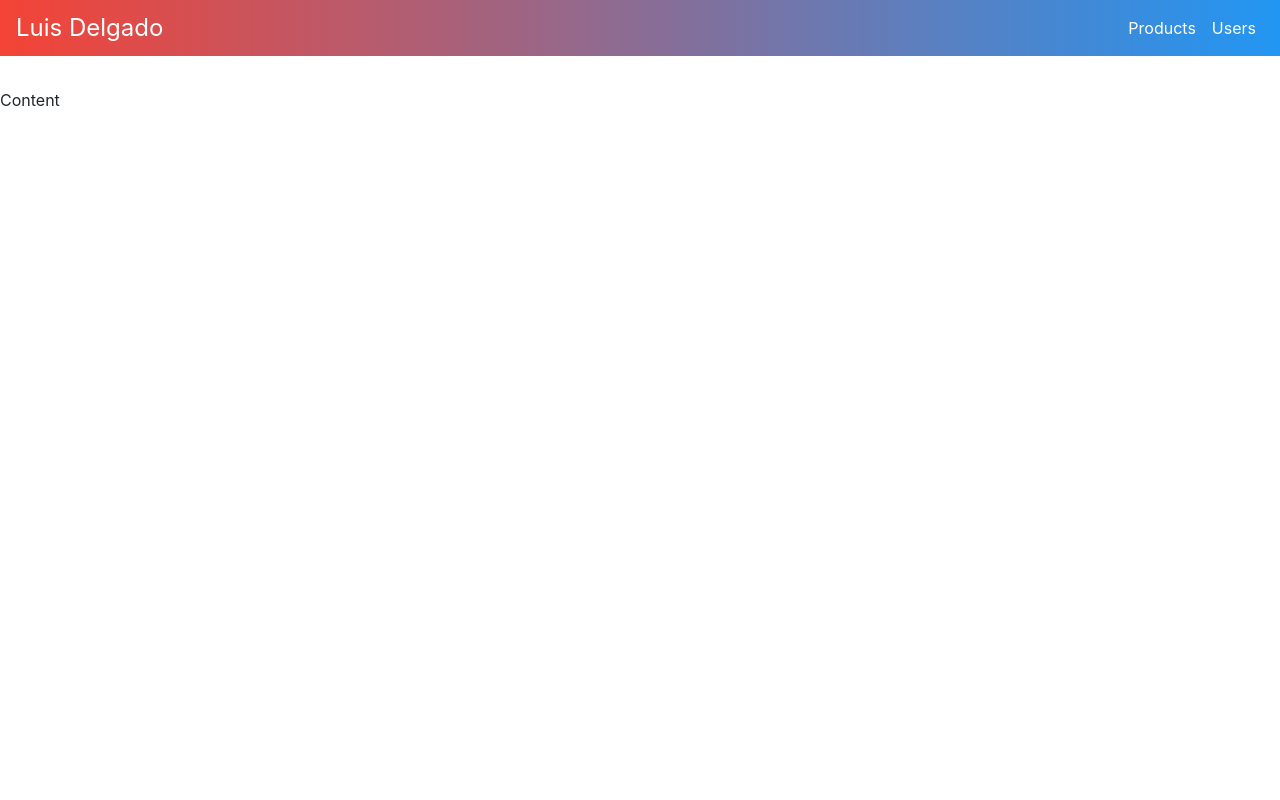
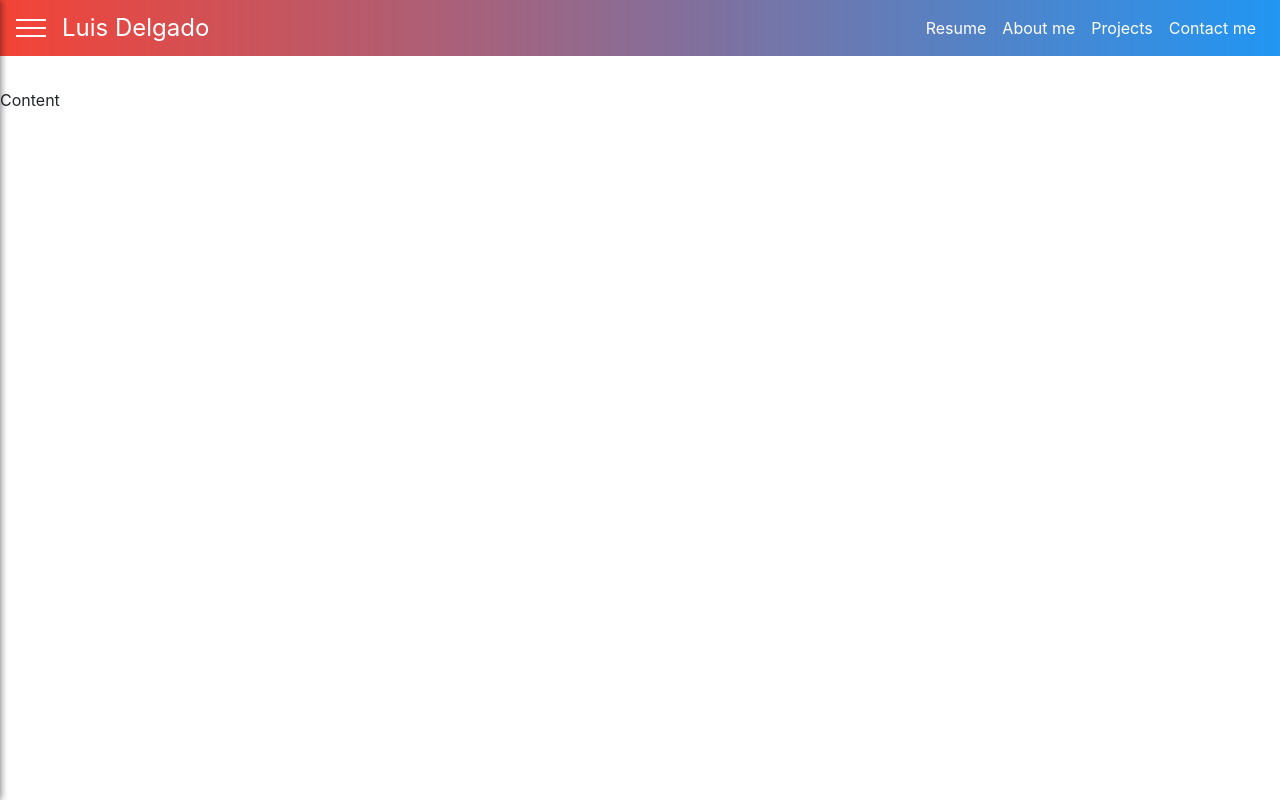
Before and after one commit to relief12/Luis-Delgado-Portfolio, a React (Create React App) app in the folder portfolio/: page /luis-delgado-portfolio/resume in a window 1280 px wide. Built offline with nearby package versions, Linux system fonts and the light colour scheme.

Commit message:
Toolbar fixed for fullscreen

```diff
--- a/portfolio/src/App.js
+++ b/portfolio/src/App.js
@@ -12,7 +12,7 @@ import BackDrop from './Components/BackDrop';
      };
     drawerToggleClickHandler =() => {
       this.setState((prevState) =>{
-        return{sideDrawerOpen: !this.state.sideDrawerOpen};
+        return{sideDrawerOpen: !prevState.sideDrawerOpen};
       });
     };
 
--- a/portfolio/src/Components/SideDrawer.css
+++ b/portfolio/src/Components/SideDrawer.css
@@ -34,9 +34,3 @@
 .side-drawer a:active{
     color: #f1923f;
 }
-
-@media(min-width: 769px){
-    .side-drawer{
-        display: none;
-    }
-}
--- a/portfolio/src/Components/Toolbar.css
+++ b/portfolio/src/Components/Toolbar.css
@@ -53,18 +53,3 @@
 .spacer {
     flex: 1;
 }
-
-@media (max-width: 768px) {
-    .toolbar_navigation-items {
-        display: none;
-    }
-}
-
-@media(min-width: 769px) {
-    .toolbar__toggle-button {
-        display: none;
-    }
-    .toolbar__logo{
-        margin-left: 0;
-    }
-}
--- a/portfolio/src/Components/Toolbar.js
+++ b/portfolio/src/Components/Toolbar.js
@@ -16,10 +16,16 @@ const Toolbar = props => (
       <div className="toolbar_navigation-items">
         <ul>
           <li>
-            <a href="/">Products</a>
+            <a href="/">Resume</a>
           </li>
           <li>
-            <a href="/">Users</a>
+            <a href="/">About me</a>
+          </li>
+          <li>
+            <a href="/">Projects</a>
+          </li>
+          <li>
+            <a href="/">Contact me</a>
           </li>
         </ul>
       </div>
```
